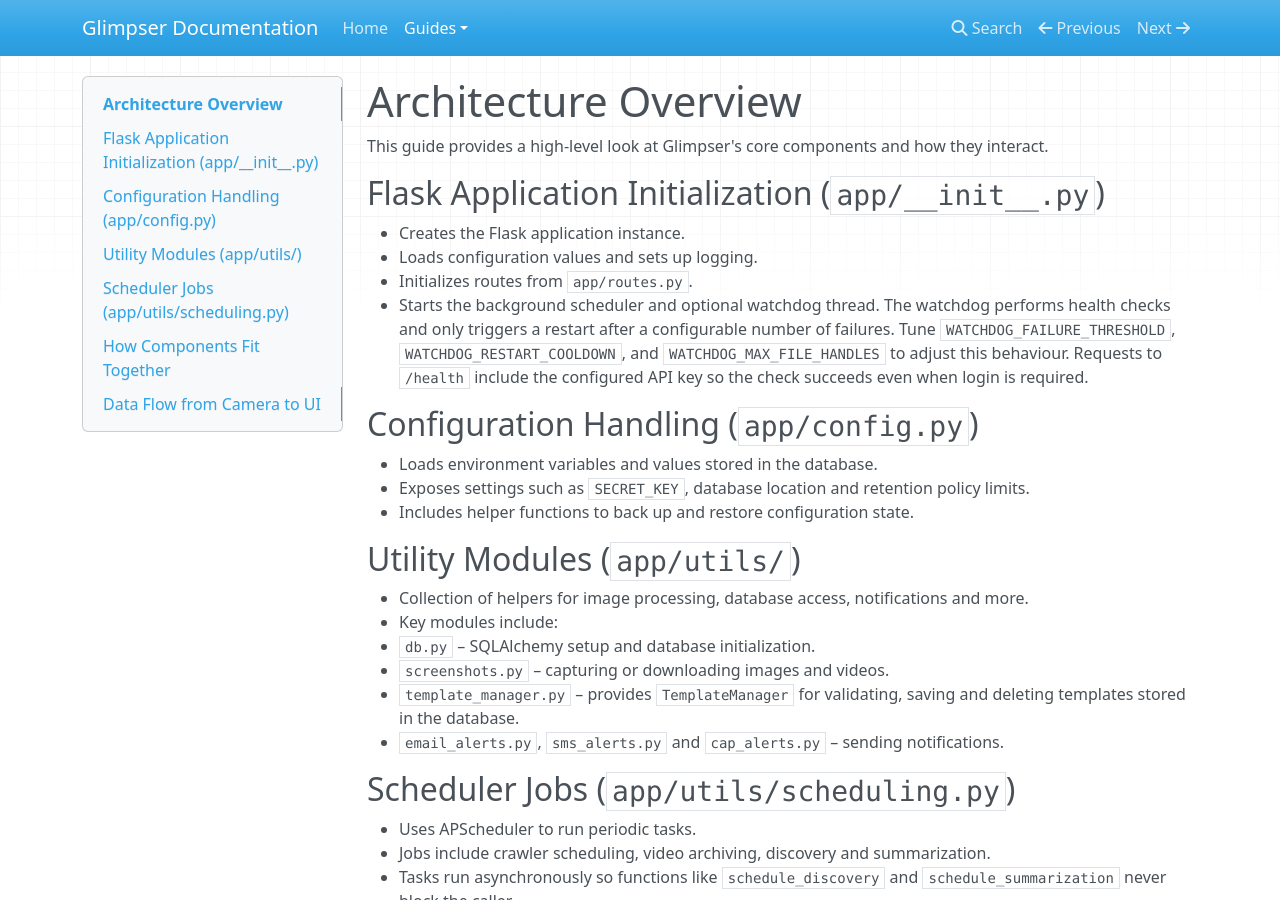
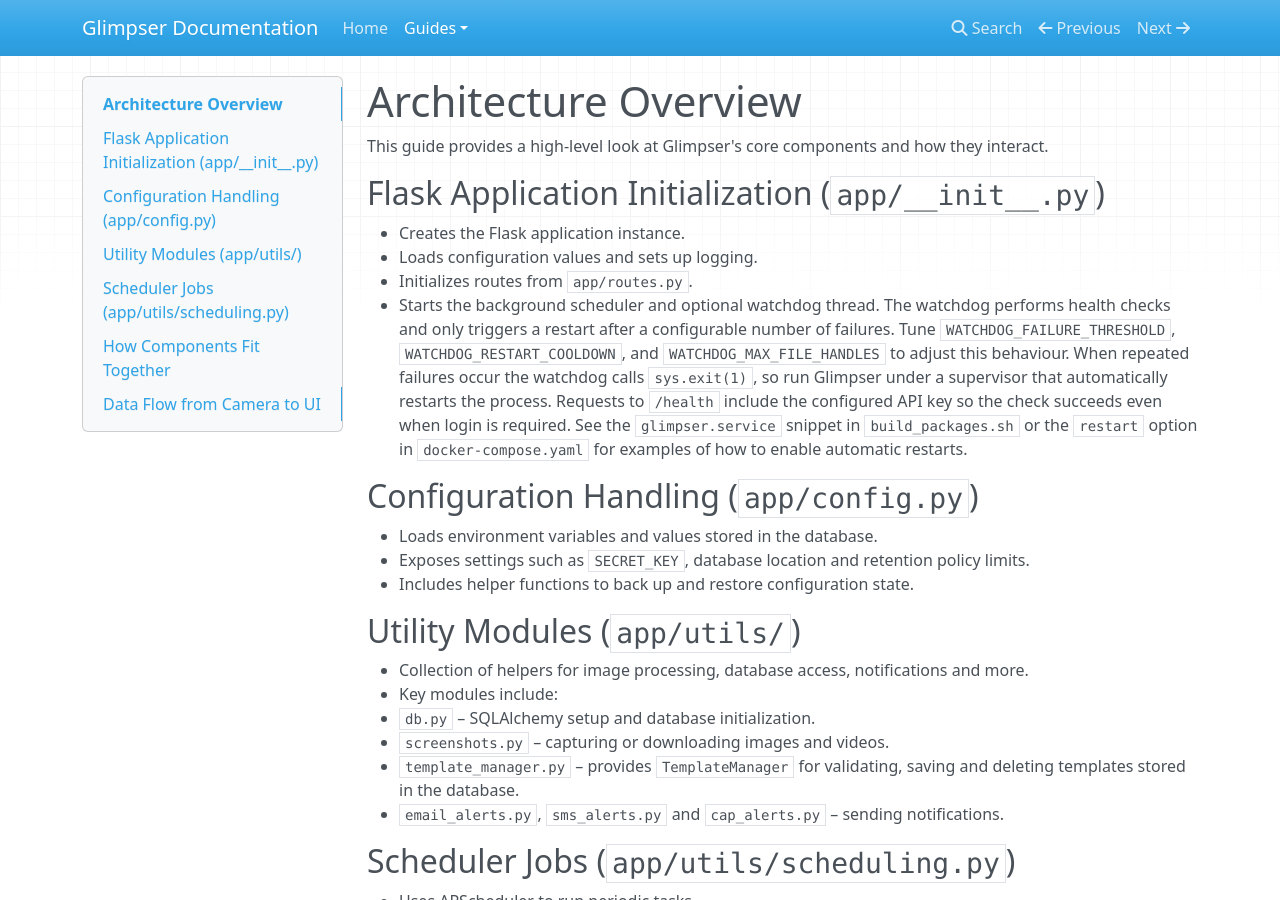
Before and after one commit to KristopherKubicki/glimpser, an MkDocs documentation site: the page built from docs/architecture_overview.md, in a window 1280 px wide and 900 px high. Built offline with MkDocs 1.6.1, drawn with Linux system fonts in a browser that asks for light colours; nearby versions of some CDN libraries.

Commit message:
docs: mention watchdog exit and auto restart

````diff
--- a/docs/architecture_overview.md
+++ b/docs/architecture_overview.md
@@ -3,6 +3,7 @@
 This guide provides a high-level look at Glimpser's core components and how they interact.
 
 ## Flask Application Initialization (`app/__init__.py`)
+
 - Creates the Flask application instance.
 - Loads configuration values and sets up logging.
 - Initializes routes from `app/routes.py`.
@@ -10,15 +11,22 @@ This guide provides a high-level look at Glimpser's core components and how they
   The watchdog performs health checks and only triggers a restart after a
   configurable number of failures. Tune `WATCHDOG_FAILURE_THRESHOLD`,
   `WATCHDOG_RESTART_COOLDOWN`, and `WATCHDOG_MAX_FILE_HANDLES` to adjust
-  this behaviour. Requests to `/health` include the configured API key so
-  the check succeeds even when login is required.
+  this behaviour. When repeated failures occur the watchdog calls
+  `sys.exit(1)`, so run Glimpser under a supervisor that automatically
+  restarts the process. Requests to `/health` include the configured API
+  key so the check succeeds even when login is required. See the
+  `glimpser.service` snippet in `build_packages.sh` or the `restart`
+  option in `docker-compose.yaml` for examples of how to enable
+  automatic restarts.
 
 ## Configuration Handling (`app/config.py`)
+
 - Loads environment variables and values stored in the database.
 - Exposes settings such as `SECRET_KEY`, database location and retention policy limits.
 - Includes helper functions to back up and restore configuration state.
 
 ## Utility Modules (`app/utils/`)
+
 - Collection of helpers for image processing, database access, notifications and more.
 - Key modules include:
   - `db.py` – SQLAlchemy setup and database initialization.
@@ -28,6 +36,7 @@ This guide provides a high-level look at Glimpser's core components and how they
   - `email_alerts.py`, `sms_alerts.py` and `cap_alerts.py` – sending notifications.
 
 ## Scheduler Jobs (`app/utils/scheduling.py`)
+
 - Uses APScheduler to run periodic tasks.
 - Jobs include crawler scheduling, video archiving, discovery and summarization.
 - Tasks run asynchronously so functions like `schedule_discovery` and `schedule_summarization` never block the caller.
@@ -35,19 +44,21 @@ This guide provides a high-level look at Glimpser's core components and how they
 - Stale crawler jobs are removed when templates are updated.
 
 ## How Components Fit Together
+
 ```
  Client Request ---> Routes (app/routes.py) ----> Models (app/models/) ----> Database
                            |                           |
                            v                           v
                      Utility Functions ----> Scheduler Jobs / Background Tasks
 ```
+
 - Routes handle incoming API or web requests.
 - Models define the database schema.
 - Utility functions perform processing and are called by both routes and scheduled jobs.
 - Background tasks run outside request/response cycles to capture data and generate summaries.
 
+## Data Flow from Camera to UI
 
-## Data Flow from Camera to UI
 1. **Camera Source** – Each camera is defined in the database as a template specifying the capture URL and parameters.
 2. **Capture Job** – The scheduler runs `capture_template` jobs that use `screenshots.py` to grab frames or video from the source.
 3. **Database Update** – Captured metadata and any motion events are stored via `db.py` while images are written to `data/screenshots/`.
````
